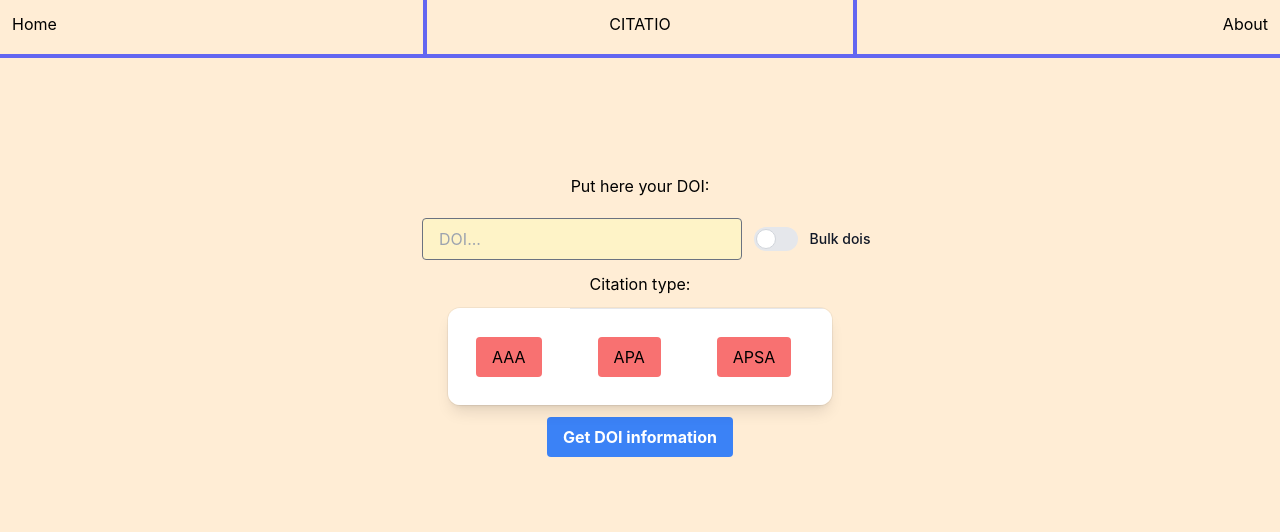
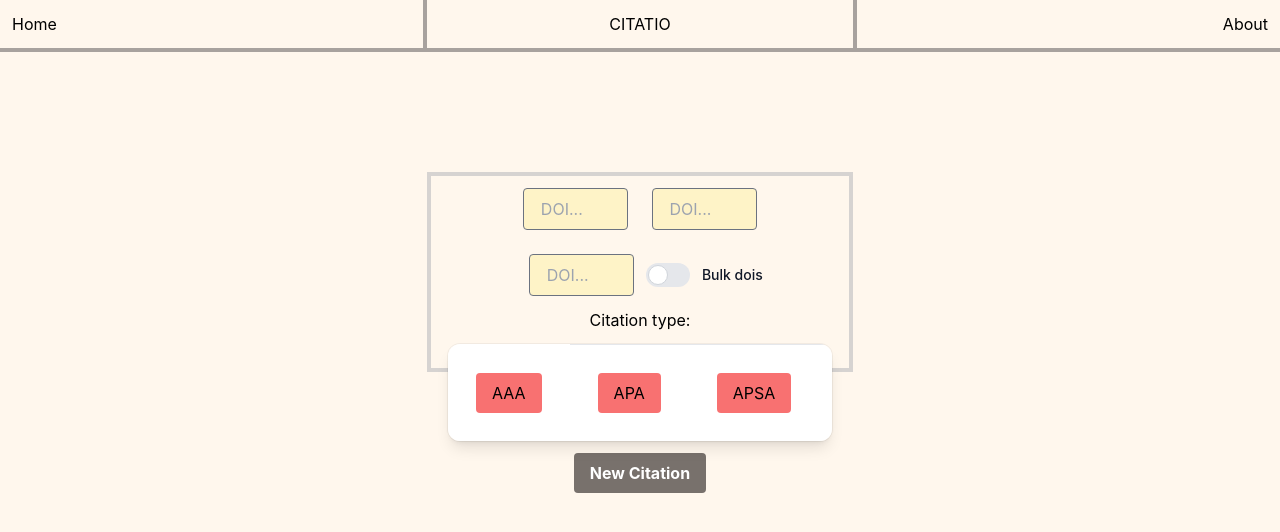
Before and after one commit to kubwosz/citatio, a React (Create React App) app in the folder citatio-frontend/: page / in a window 1280 px wide. Shown: the top 532 px of the page. Built offline with nearby package versions, Linux system fonts and the light colour scheme; a web font is replaced by a local one.

Commit message:
Continue new frontend

```diff
--- a/citatio-frontend/src/components/Home.jsx
+++ b/citatio-frontend/src/components/Home.jsx
@@ -80,23 +80,35 @@ const Home = (props) => {
   }
 
   return (
-    <div className="grid grid-rows-8 gap-12 w-screen h-screen bg-orange-100">
-      <div className="col-span-1 top-nav-bar grid grid-cols-3 gp-2 h-1/10 justify-between bg-orange-100 border-b-4 border-b-indigo-500">
-        <ul className="flex justify-start border-r-4 border-r-indigo-500">
-          <li className="m-3"><a href="#">Home</a></li>
+    <div className="w-screen h-screen bg-orange-50">
+      <div className="top-nav-bar grid grid-cols-3 gp-2 justify-between border-b-4 border-stone-400">
+        <ul className="flex justify-start border-r-4 border-r-stone-400">
+          <li className="m-3 align-center"><a href="#">Home</a></li>
         </ul>
         <div className="m-3">
           <span class="dot"></span>
           CITATIO
 
         </div >
-        <ul className="flex justify-end border-l-4 border-l-indigo-500">
+        <ul className="flex justify-end border-l-4 border-l-stone-400">
           <li className="m-3"><a href="#">About</a></li>
         </ul>
       </div>
 
-      <div className="top-panel flex content-center flex-col mt-5">
-        <h1 className="max-w-40 self-center p-2 mt-10">Put here your DOI: </h1>
+      <div className="h-1/2 top-panel flex items-center justify-center space-around flex-col mt-5">
+        <div className="border-4 border-stone-300 h-1/2 w-1/3">
+        <input
+                    id="title"
+                    className="block bg-amber-100 w-3/12 hover:bg-amber-200 py-2 rounded m-3 self-center inline-block"
+                    placeholder=" DOI..."
+                    type="text"
+                />
+        <input
+                    id="title"
+                    className="block bg-amber-100 w-3/12 hover:bg-amber-200 py-2 rounded m-3 self-center inline-block"
+                    placeholder=" DOI..."
+                    type="text"
+                />
         <InputTags
           doiValue={doiValue}
           doiInputChangeHandler={doiInputChangeHandler}
@@ -123,11 +135,12 @@ const Home = (props) => {
         <div className="flex-col pb-3">
           <button
             onClick={submitHandler}
-            className="bg-blue-500 hover:bg-blue-700 text-white font-bold py-2 px-4 rounded m-3 self-center"
+            className="bg-stone-500 hover:bg-blue-700 text-white font-bold py-2 px-4 rounded m-3 self-center"
           >
-            Get DOI information
+            New Citation
           </button>
           <p className="text-red-800">{doiNotFound ? "Doi not found" : ""}</p>
+        </div>
         </div>
       </div>
       <div className="botton-panel flex-row justify-center pt-16">
```
